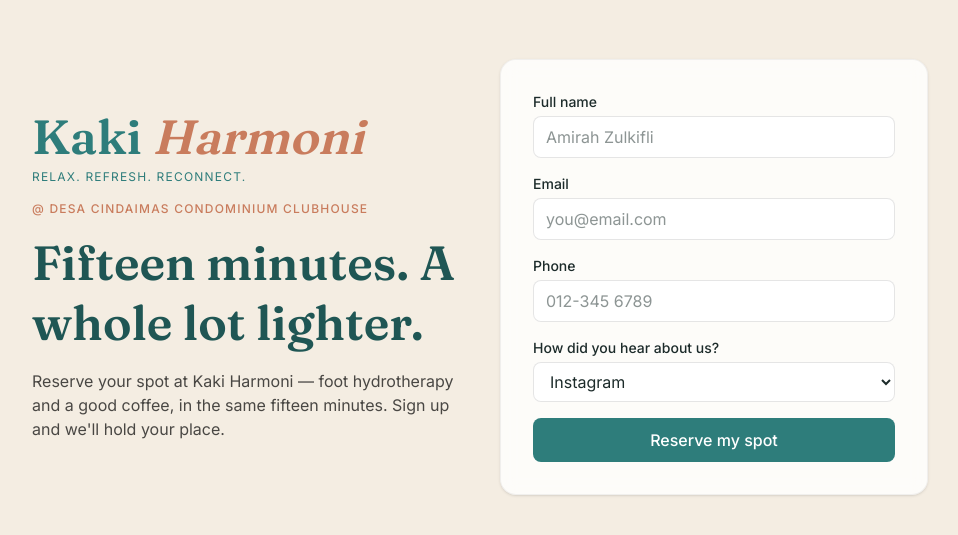
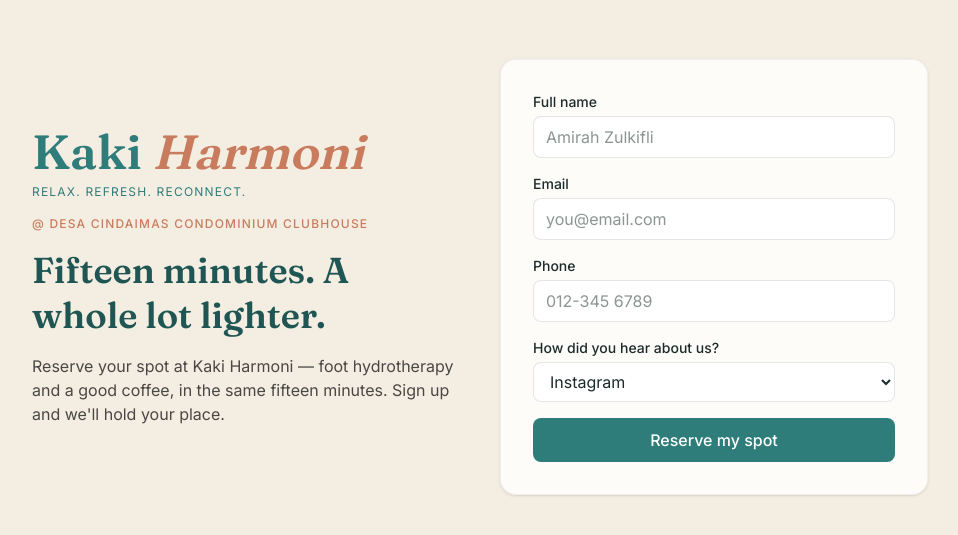
Before and after one commit to hewleeling-hub/kaki-harmoni, a Next.js app: page / in a window 1280 px wide. Shown: the part 123-658 px from the top of the page, without its empty margins (160-1118 px from the left). Built offline with nearby package versions, Linux system fonts and the light colour scheme.

Commit message:
Shrink landing page headline (text-3xl/4xl) so it sits better with the logo size

```diff
--- a/app/page.tsx
+++ b/app/page.tsx
@@ -10,7 +10,7 @@ export default function Home() {
           <p className="uppercase tracking-widest text-xs font-medium" style={{ color: "var(--clay)" }}>
             @ Desa Cindaimas Condominium Clubhouse
           </p>
-          <h1 className="font-display text-4xl md:text-5xl font-semibold leading-tight" style={{ color: "var(--lagoon-dark)" }}>
+          <h1 className="font-display text-3xl md:text-4xl font-semibold leading-tight" style={{ color: "var(--lagoon-dark)" }}>
             Fifteen minutes. A whole lot lighter.
           </h1>
           <p className="text-black/70 max-w-md">
```
